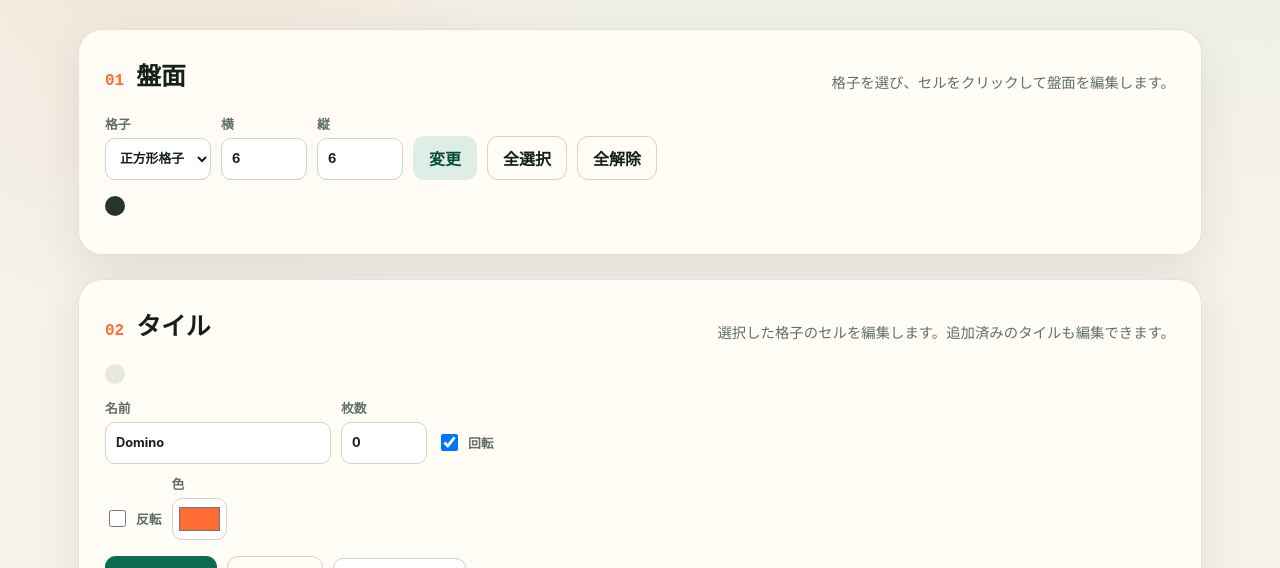
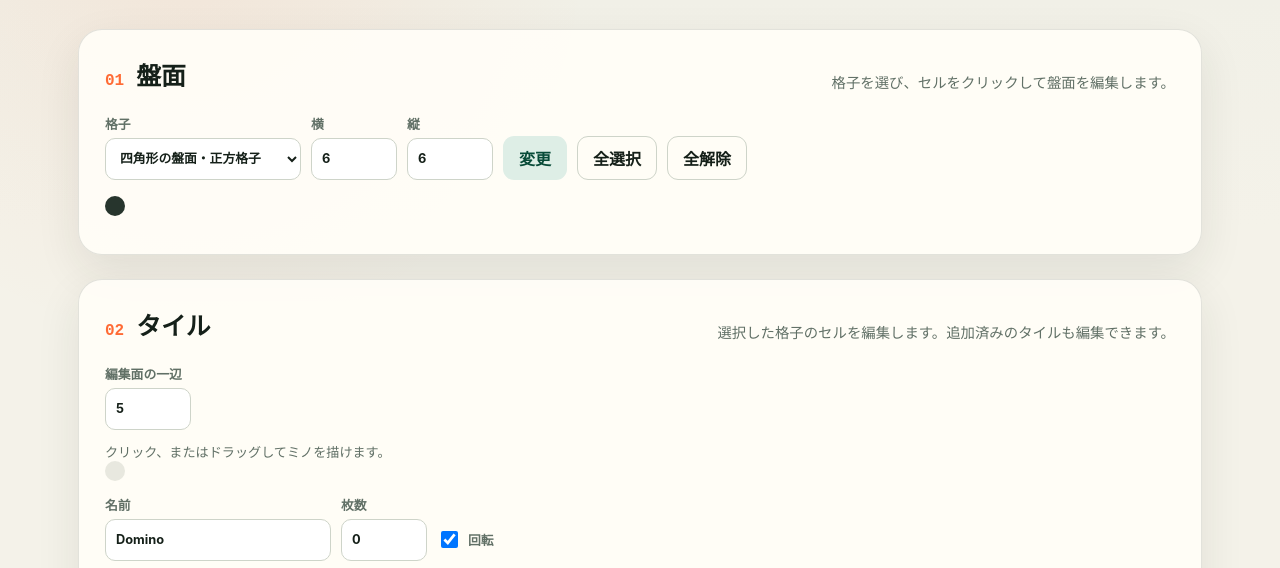
Before and after one commit to astergazer/Tiling-autosolver, a website: page index.html in a window 1280 px wide. Shown: the part 223-791 px from the top of the page. Drawn offline with Linux system fonts and the light colour scheme.

Commit message:
feat: shaped boards and shared geometry (index.html)

```diff
--- a/index.html
+++ b/index.html
@@ -24,9 +24,9 @@
           <p>格子を選び、セルをクリックして盤面を編集します。</p>
         </div>
         <div class="controls compact">
-          <label>格子 <select id="grid-type"><option value="square">正方形格子</option><option value="triangle">三角格子</option><option value="hex">六角形格子</option></select></label>
-          <label>横 <input id="board-width" type="number" min="1" max="16" value="6" /></label>
-          <label>縦 <input id="board-height" type="number" min="1" max="16" value="6" /></label>
+          <label>格子 <select id="grid-type"><option value="square">四角形の盤面・正方格子</option><option value="triangle">正三角形の盤面・三角格子</option><option value="hex">六角形の盤面・六角格子</option></select></label>
+          <label><span id="width-label">横</span> <input id="board-width" type="number" min="1" max="16" value="6" /></label>
+          <label id="height-field">縦 <input id="board-height" type="number" min="1" max="16" value="6" /></label>
           <button id="resize-board" class="button secondary">変更</button>
           <button id="fill-board" class="button ghost">全選択</button>
           <button id="clear-board" class="button ghost">全解除</button>
@@ -42,6 +42,8 @@
         </div>
         <div class="tile-workspace">
           <div>
+            <label>編集面の一辺 <input id="editor-size" type="number" min="2" max="16" value="5" /></label>
+            <p class="hint">クリック、またはドラッグしてミノを描けます。</p>
             <div id="tile-editor" class="grid tile-editor" aria-label="タイルエディタ"></div>
             <div class="controls compact tile-fields">
               <label>名前 <input id="tile-name" type="text" value="Domino" maxlength="24" /></label>
```
